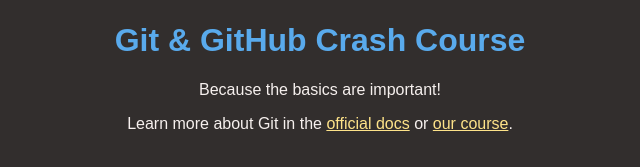
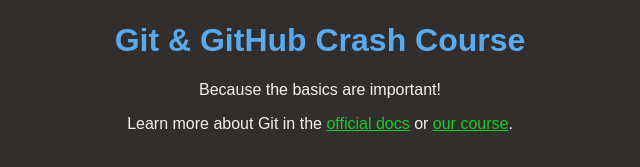
Before and after one commit to umtbyr/github-example-repository, a plain HTML site: page GitBasics/index.html in a window 1280 px wide. Shown: the part 147-314 px from the top of the page, without its empty margins (320-960 px from the left). Drawn offline with Linux system fonts and the light colour scheme.

Commit message:
changed-link-color

```diff
--- a/styles.css
+++ b/styles.css
@@ -21,5 +21,5 @@
 }
 
 a {
-  color: #fee389;
+  color: #17cc23;
 }
```
